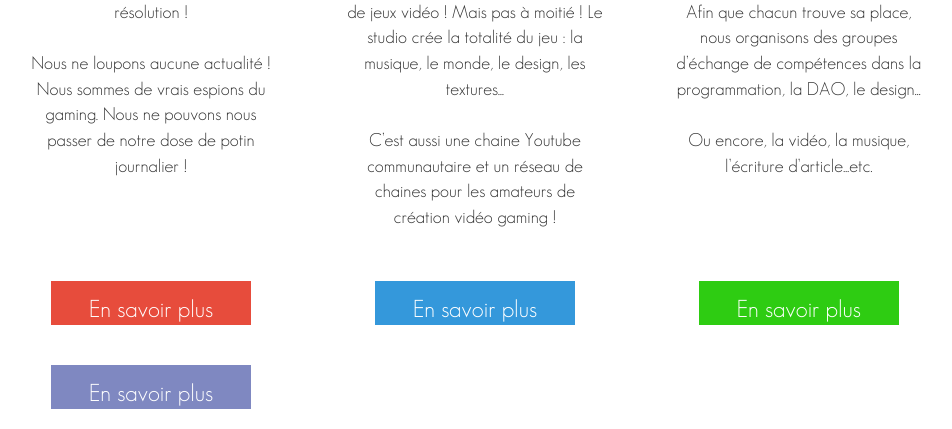
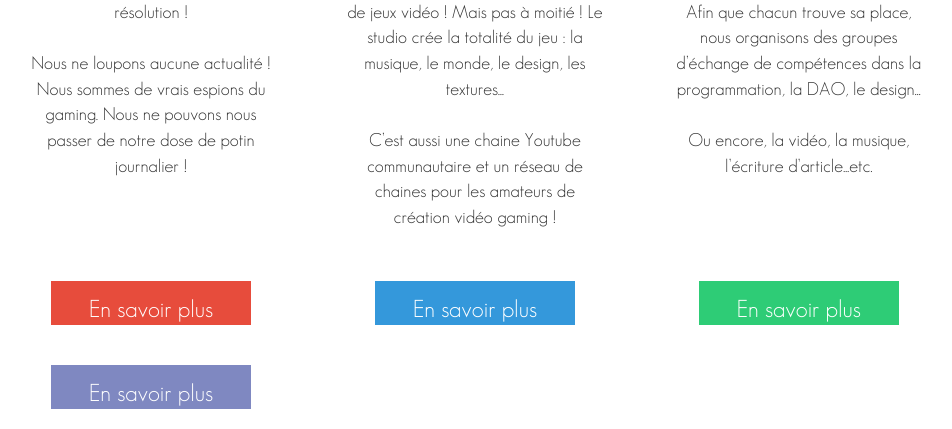
Before and after one commit to Pitcholine16/MGS-Website, a PHP site: page /home.php in a window 1280 px wide. Shown: the part 873-1302 px from the top of the page, without its empty margins (9-961 px from the left). Run offline with PHP 8.4, Linux system fonts and the light colour scheme.

Commit message:
Changement de la couleur du bouton

```diff
--- a/styleHeader.css
+++ b/styleHeader.css
@@ -3,7 +3,6 @@ body
     padding: 0;
     margin: 0;
 }
-
 
 .menu
 {
@@ -40,7 +39,6 @@ aside.menu nav a.a-nav-item
   color: #ffffff;
   font-family: monarch_font;
 }
-
 
 @font-face
 {
--- a/style_home.css
+++ b/style_home.css
@@ -71,7 +71,7 @@
 
 .main_wrapper .vert
 {
-    background-color: rgb(46,204,18);
+    background-color: rgb(46,204,118);
 }
 
 .main_wrapper .violet
```
